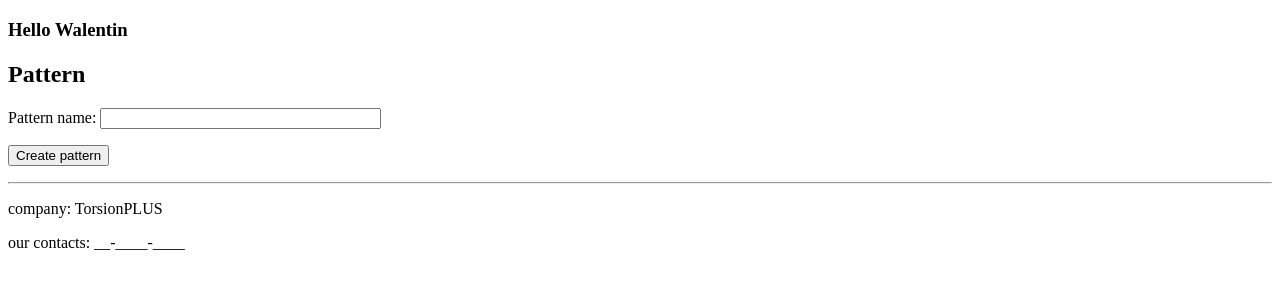
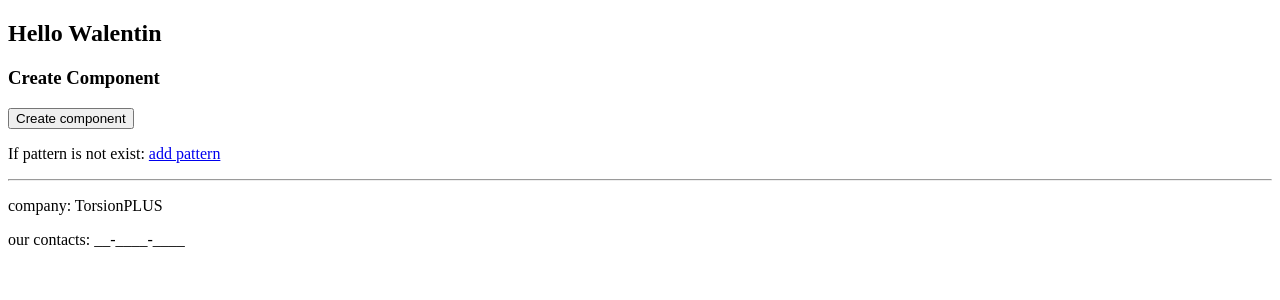
Before and after one commit to mertwec/system_of_components, a Flask app: page /creation in a window 1280 px wide. Shown: the part 36-336 px from the top of the page. Run offline with Flask 2, Linux system fonts and the light colour scheme.

Commit message:
work with component

```diff
--- a/app_comp/forms.py
+++ b/app_comp/forms.py
@@ -1,20 +1,28 @@
 from flask_wtf import FlaskForm
-from wtforms import StringField, SubmitField, DecimalField, TextAreaField
+from wtforms import StringField, SubmitField, DecimalField, TextAreaField, SelectField
 from wtforms.validators import DataRequired
+
+
+existing_patterns = []
+existing_categories = []
 
 
 class ComponentAddForm(FlaskForm):
     value = StringField("Value:", validators=[DataRequired()])
+    count = DecimalField("Count:", default=0, validators=[DataRequired()])
     unit = StringField("Unit:")
     tolerance = DecimalField("Tol:")
-    count = DecimalField("Count:", default=0, validators=[DataRequired()])
-    pattern = StringField('Pattern:', validators=[DataRequired()])
-    category = StringField("Category:", validators=[DataRequired()])
+    pattern = SelectField("Pattern:", choices=existing_patterns, validators=[DataRequired()])
+    category = SelectField("Category:", choices=existing_categories, validators=[DataRequired()])
     comment = TextAreaField("Comment:")
-
     submit = SubmitField('Create component')
 
 
 class PatternAddForm(FlaskForm):
     name = StringField("Pattern name:", validators=[DataRequired()])
     submit = SubmitField('Create pattern')
+
+
+class CategoryAddForm(FlaskForm):
+    name = StringField("Category:", validators=[DataRequired()])
+    submit = SubmitField('Create Category')
--- a/app_comp/models.py
+++ b/app_comp/models.py
@@ -35,8 +35,8 @@ class Component(db.Model):
     __tablename__ = 'components'
     id = db.Column(db.Integer, primary_key=True)
     value = db.Column(db.String(128), unique=True, index=True, nullable=False)
-    tolerance = db.Column(db.Float, default=None)   # %
-    unit = db.Column(db.String(25), default=None)                 # C(n,mk,p); R(k, M); L ()
+    tolerance = db.Column(db.Float, default=None)                   # %
+    unit = db.Column(db.String(25), default=None)                   # C(n,mk,p); R(k, M); L ()
     count = db.Column(db.Integer, default=0)
     comment = db.Column(db.Text)
     category_id = db.Column(db.Integer, db.ForeignKey("categories.id"))
--- a/app_comp/templates/base.html
+++ b/app_comp/templates/base.html
@@ -15,7 +15,7 @@
     </header>
 
     <body>
-        <h3>Hello {{bd.user}}</h3>
+        <h2>Hello {{bd.user}}</h2>
 
         {% block content %}  {% endblock %}
     </body>
--- a/app_comp/templates/create_component.html
+++ b/app_comp/templates/create_component.html
@@ -1,17 +1,14 @@
 {% extends "base.html"%}
 
 {% block content %}
-<form action ="" method="POST" novalidate>
+
+<form name="component" action ="" method="POST" novalidate>
 	{{ form.csrf_token() }}
-	<h2>Pattern</h2>
-
-	<p>{{ form.name.label() }} {{ form.name(size=32)}}
-		{% for error in form.errors %}
-			{{errors}}
-		{% endfor %}
-	</p>
+	<h3>Create Component</h3>
 
 	<p>{{ form.submit() }}</p>
+</form>
 
-</form>
+<p>If pattern is not exist: <a href="{{ url_for('create_pattern_component') }}"> add pattern </a> </p>
+
 {% endblock %}
--- a/app_comp/views.py
+++ b/app_comp/views.py
@@ -19,12 +19,22 @@ def categories():
                            bd=temp_bd)
 
 
-@app.route("/creation", methods=['get', 'post'])
-def create_component():
+@app.route("/creation/pattern", methods=['get', 'post'])
+def create_pattern_component():
     form = PatternAddForm()
     if form.validate_on_submit():
         name = form.name.data
         # TODO db logic
         print(f'pattern add {name}')
-        return redirect(url_for('index'))
+        return redirect(url_for('create_component'))
+    return render_template('create_pattern_component.html', title='creation', form=form, bd=temp_bd)
+
+
+@app.route('/creation', methods=['get', 'post'])
+def create_component():
+    form = ComponentAddForm()
+    if form.validate_on_submit():
+        name = form.name.data
+        # TODO db logic
+        return redirect(url_for('create_component'))
     return render_template('create_component.html', title='creation', form=form, bd=temp_bd)
--- a/component_depository/parsing_file_reports.py
+++ b/tools/component_depository/parsing_file_reports.py
@@ -9,7 +9,7 @@ def find_file(type_file="csv"):
     return list of all files
     """
 
-    lfile_=[File for File in os.listdir(r'.') if File.endswith(f'.{type_file}')]
+    lfile_=[File for File in os.listdir(r'') if File.endswith(f'.{type_file}')]
     # D={k:v for(k,v) in zip(range(1,(len(lfile)+1)),lfile)} # файлы с заданными ключами
     return lfile_
 
```
Also changed, not shown: app_comp/templates/create_pattern_component.html (added, +16 -0 lines), tools/DBTools.py (added, +7 -0 lines), tools/component_depository/README.txt (renamed from component_depository/README.txt), tools/component_depository/pu-1.01.02.csv (renamed from component_depository/pu-1.01.02.csv), 1 other file.
